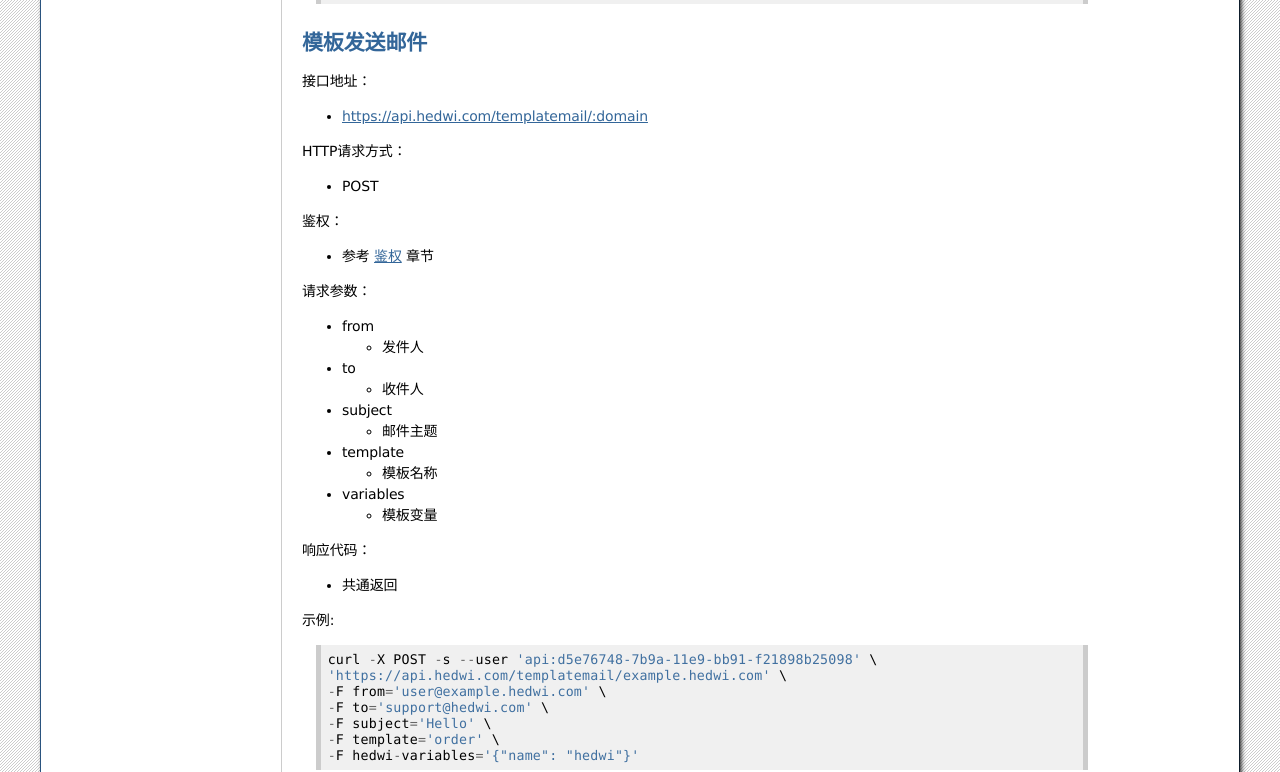
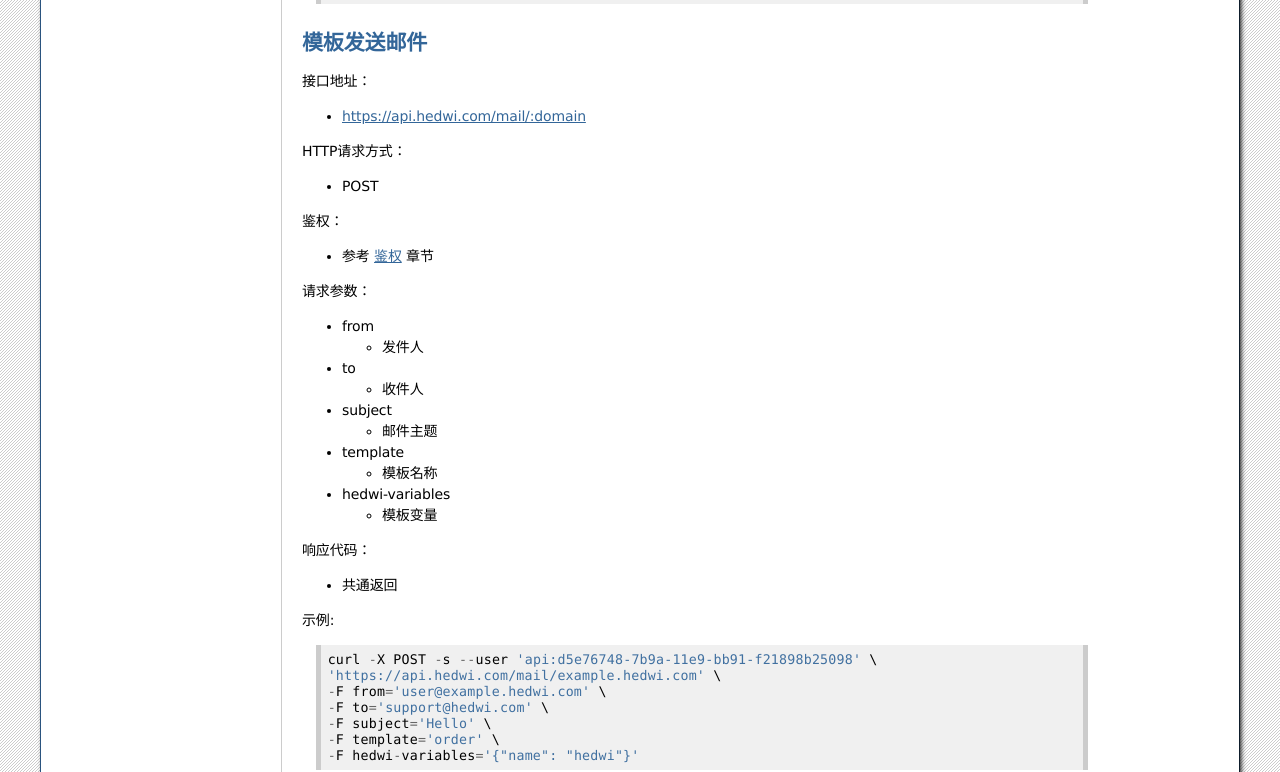
Before and after one commit to Hedwi/hedwi-document, a Sphinx documentation site: the page built from docs/source/email.rst, in a window 1280 px wide. Shown: the part 911-1683 px from the top of the page. Built offline with Sphinx 7.4.7, drawn with Linux system fonts in a browser that asks for light colours; the version number could not be read and is left out; some of the changed lines change nothing that is shown.

Commit message:
update
update

```diff
--- a/docs/source/email.rst
+++ b/docs/source/email.rst
@@ -39,6 +39,7 @@
 
   - 邮件纯文本内容
 
+
 响应代码：
 
 * 共通返回
@@ -68,7 +69,7 @@
 
 接口地址：
 
-* https://api.hedwi.com/templatemail/:domain
+* https://api.hedwi.com/mail/:domain
 
 HTTP请求方式：
 
@@ -96,7 +97,7 @@
 
   - 模板名称
 
-* variables
+* hedwi-variables
 
   - 模板变量
 
@@ -107,7 +108,7 @@
 示例::
 
     curl -X POST -s --user 'api:d5e76748-7b9a-11e9-bb91-f21898b25098' \
-    'https://api.hedwi.com/templatemail/example.hedwi.com' \
+    'https://api.hedwi.com/mail/example.hedwi.com' \
     -F from='user@example.hedwi.com' \
     -F to='support@hedwi.com' \
     -F subject='Hello' \
```
